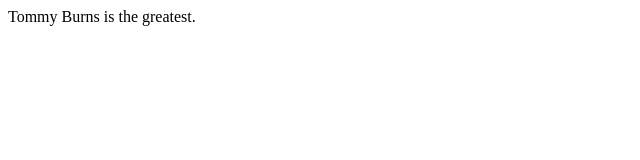
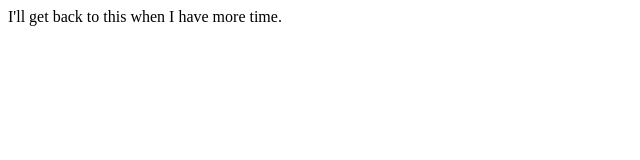
Before and after one commit to tjburns/tjburns.github.io, a plain HTML site: page index.html in a window 1280 px wide. Shown: the whole page, without its empty margins (0-640 px from the left). Drawn offline with Linux system fonts and the light colour scheme.

Commit message:
Update index.html

```diff
--- a/index.html
+++ b/index.html
@@ -5,6 +5,6 @@
 	</title>
 </head>
 <body>
-	Tommy Burns is the greatest.
+	I'll get back to this when I have more time.
 </body>
 </html>
```
